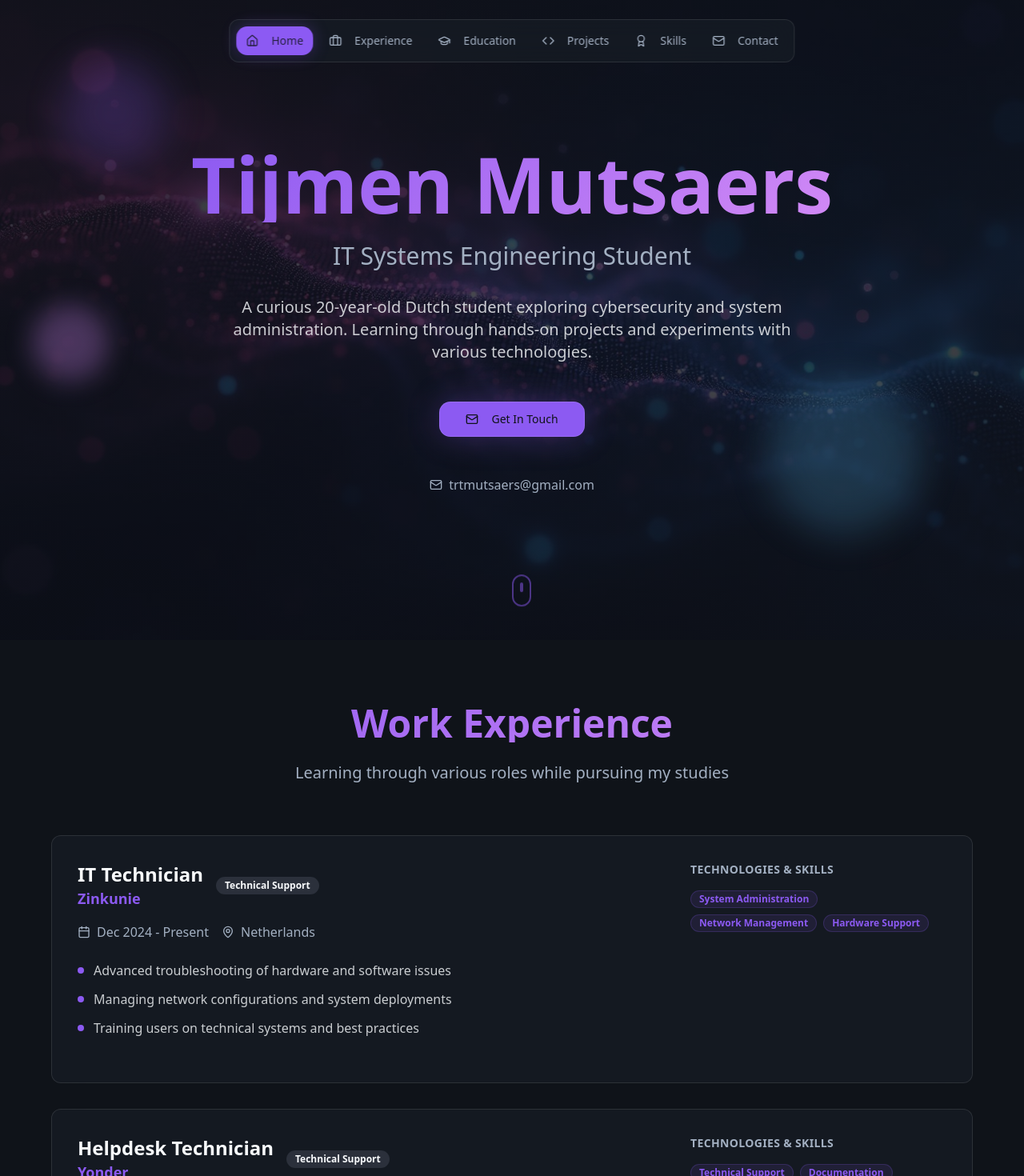
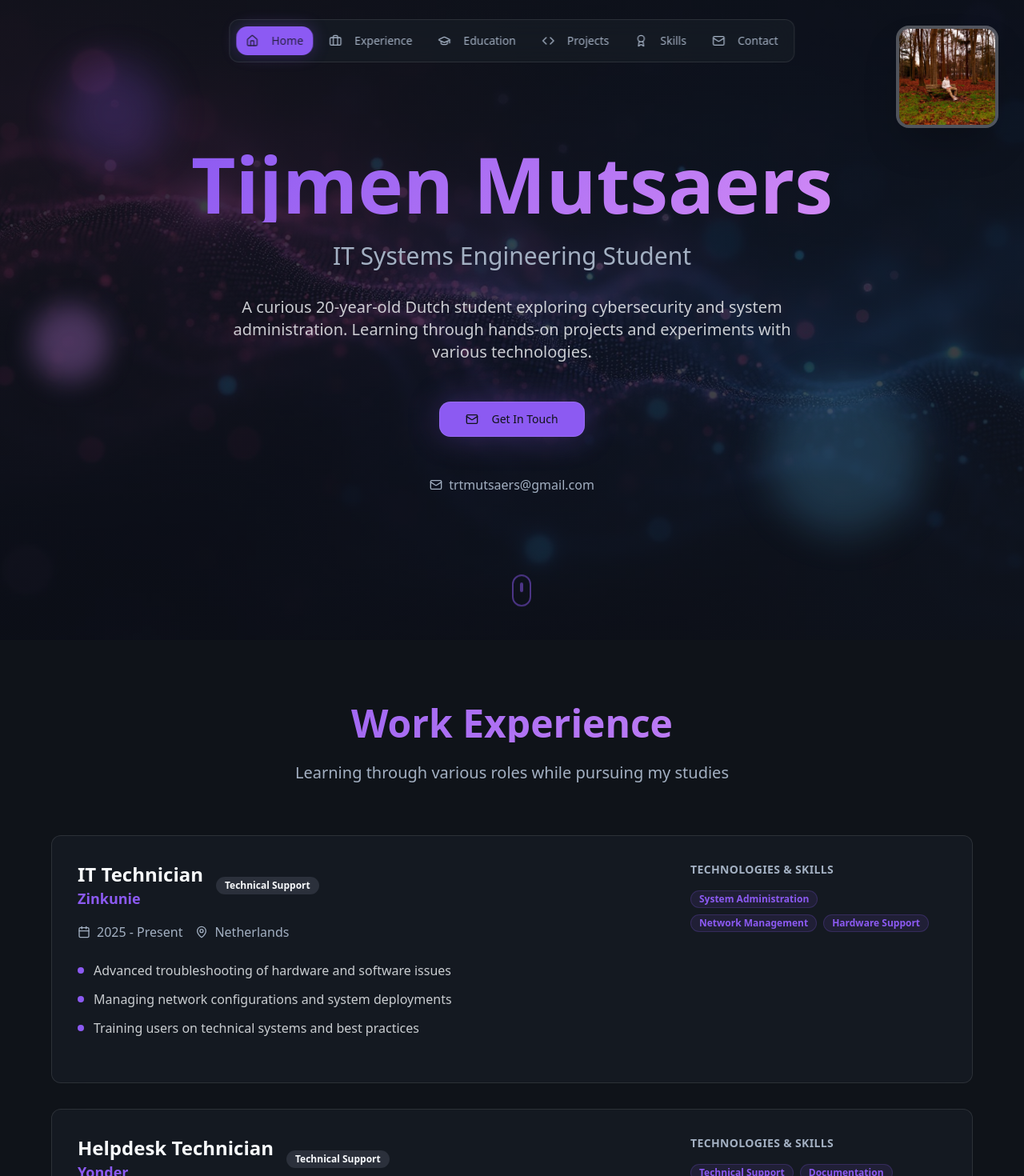
Before and after one commit to Tijmen-M/tijmens-cyber-folio, a React (Vite) app: page / in a window 1280 px wide. Shown: the top 1470 px of the page at 80% size. Built offline with nearby package versions, Linux system fonts and the light colour scheme.

Commit message:
Update IT Technician dates and add image
Updated the IT Technician role to reflect "2025 - Present" and added a new image to the top of the page with a clean border.

```diff
--- a/src/components/Experience.tsx
+++ b/src/components/Experience.tsx
@@ -7,7 +7,7 @@ const experiences = [
     title: "IT Technician",
     company: "Zinkunie",
     location: "Netherlands",
-    period: "Dec 2024 - Present",
+    period: "2025 - Present",
     type: "Technical Support",
     responsibilities: [
       "Advanced troubleshooting of hardware and software issues",
--- a/src/components/Hero.tsx
+++ b/src/components/Hero.tsx
@@ -19,6 +19,17 @@ const Hero = () => {
       <div className="absolute top-20 left-20 w-32 h-32 rounded-full bg-primary/20 blur-xl floating" />
       <div className="absolute bottom-32 right-32 w-48 h-48 rounded-full bg-accent/20 blur-xl floating" style={{ animationDelay: '2s' }} />
       <div className="absolute top-1/2 left-10 w-24 h-24 rounded-full bg-primary-glow/30 blur-lg floating" style={{ animationDelay: '4s' }} />
+
+      {/* Profile Photo */}
+      <div className="absolute top-8 right-8 z-10 hidden lg:block animate-fade-in" style={{ animationDelay: '0.8s' }}>
+        <div className="w-32 h-32 rounded-2xl overflow-hidden border-4 border-white/20 shadow-2xl backdrop-blur-sm bg-white/10 hover:scale-105 transition-transform duration-300">
+          <img
+            src="/lovable-uploads/ec0c1166-01e4-417c-89a3-24a47c93dd34.png"
+            alt="Tijmen Mutsaers in autumn forest"
+            className="w-full h-full object-cover"
+          />
+        </div>
+      </div>
 
       {/* Main Content */}
       <div className="relative z-10 text-center max-w-5xl mx-auto px-6">
```
Also changed, not shown: public/lovable-uploads/ec0c1166-01e4-417c-89a3-24a47c93dd34.png (added).
